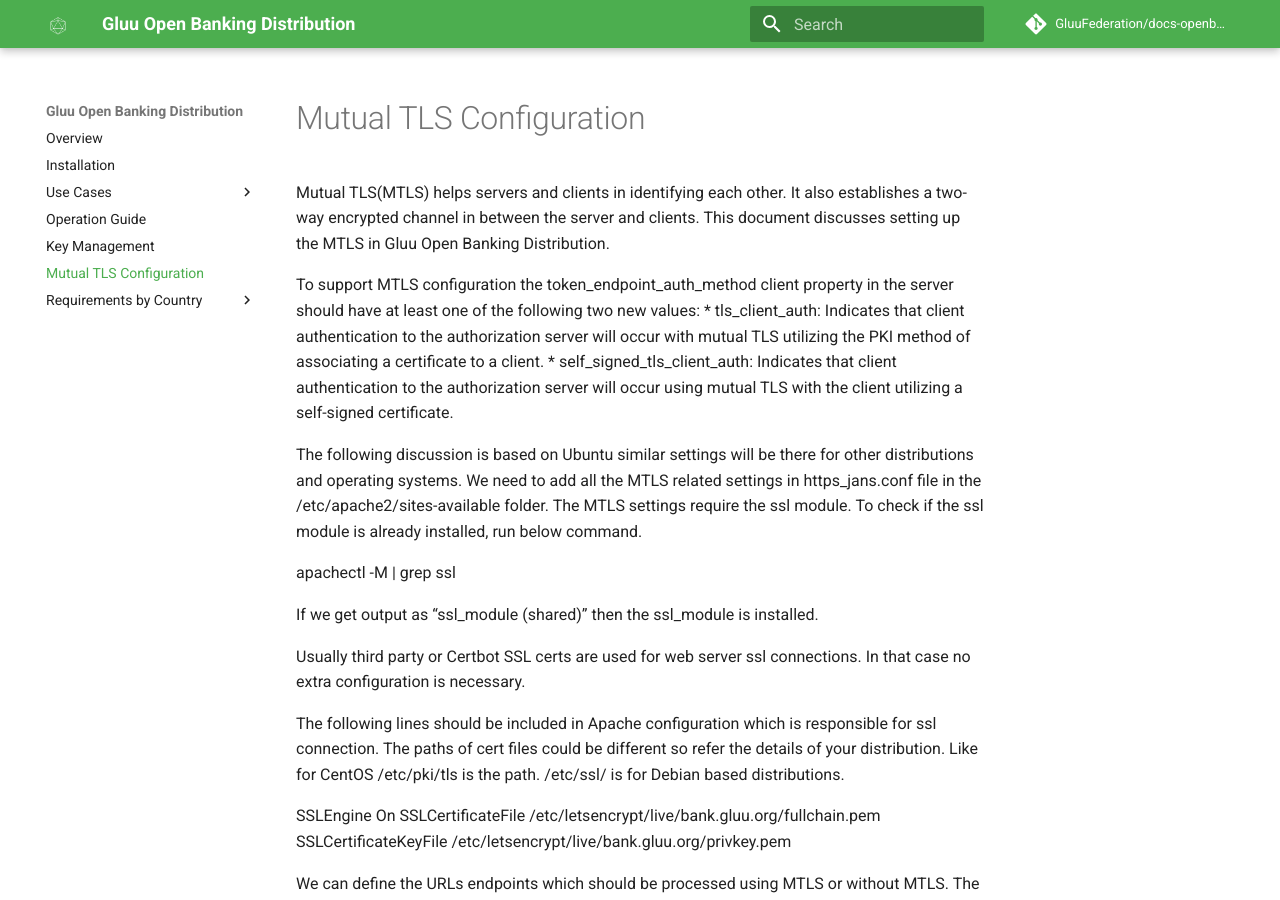
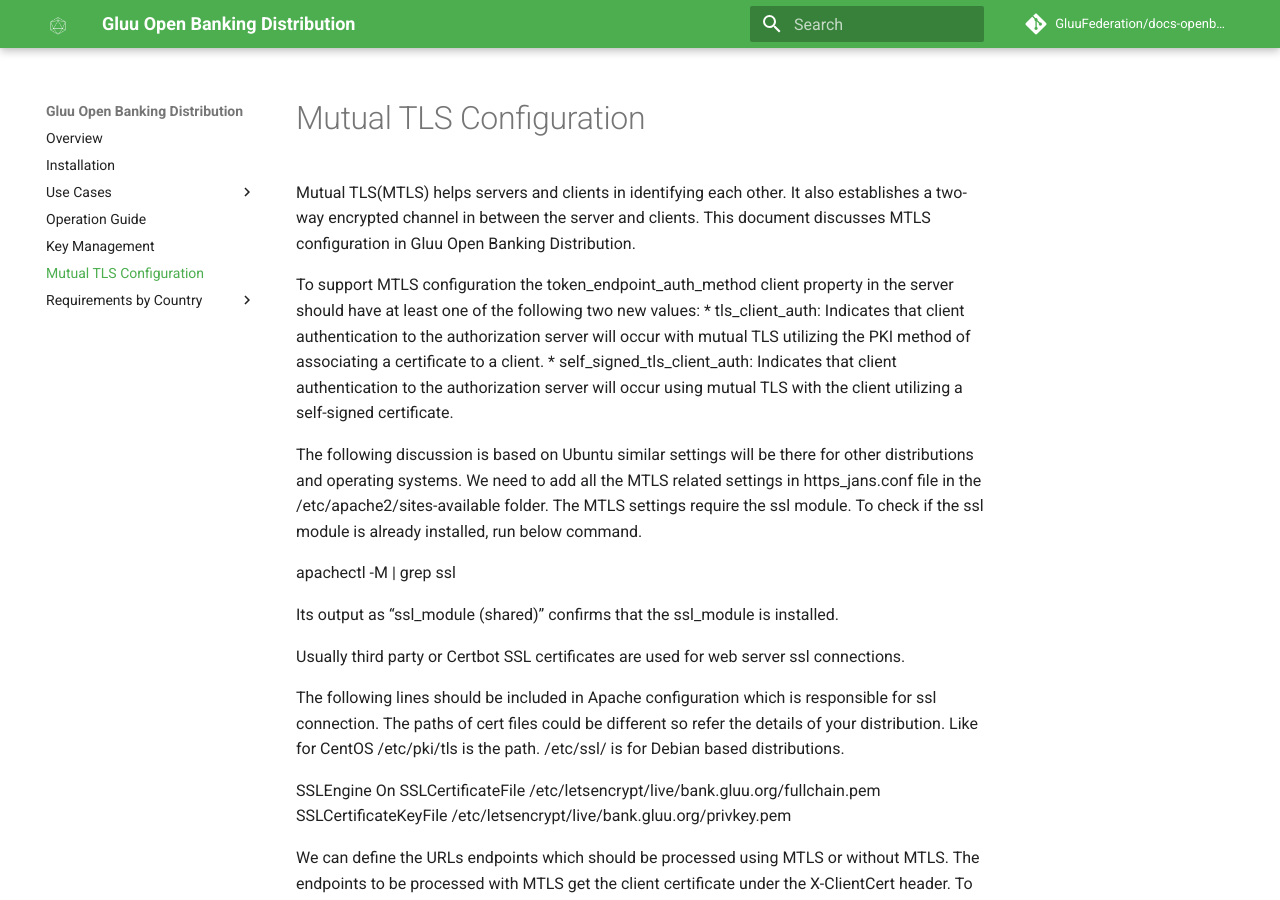
Before and after one commit to GluuFederation/docs-openbanking-prod, an MkDocs documentation site: the page built from docs/source/mtls.md, in a window 1280 px wide and 900 px high. Built offline with MkDocs 1.6.1 and Material for MkDocs 9.7.7, drawn with Linux system fonts in a browser that asks for light colours; comment, search, counter and statistics services are not loaded.

Commit message:
fix: typos

```diff
--- a/docs/source/mtls.md
+++ b/docs/source/mtls.md
@@ -1,5 +1,5 @@
 # Mutual TLS Configuration
-Mutual TLS(MTLS) helps servers and clients in identifying each other. It also establishes a two-way encrypted channel in between the server and clients. This document discusses setting up the MTLS in Gluu Open Banking Distribution.
+Mutual TLS(MTLS) helps servers and clients in identifying each other. It also establishes a two-way encrypted channel in between the server and clients. This document discusses MTLS configuration in Gluu Open Banking Distribution.
 
 To support MTLS configuration the token_endpoint_auth_method client property in the server should have at least one of the following two new values:
 * tls_client_auth: Indicates that client authentication to the authorization server will occur with mutual TLS utilizing the PKI method of associating a certificate to a client.
@@ -9,9 +9,9 @@ The following discussion is based on Ubuntu similar settings will be there for o
 
 apachectl -M | grep ssl
 
-If we get output as “ssl_module (shared)” then the ssl_module is installed.
+Its output as “ssl_module (shared)” confirms that the ssl_module is installed.
 
-Usually third party or Certbot SSL certs are used for web server ssl connections. In that case no extra configuration is necessary.
+Usually third party or Certbot SSL certificates are used for web server ssl connections.
 
 The following lines should be included in Apache configuration which is responsible for ssl connection. The paths of cert files could be different so refer the details of your distribution. Like for CentOS /etc/pki/tls is the path. /etc/ssl/ is for Debian based distributions.
 
```
